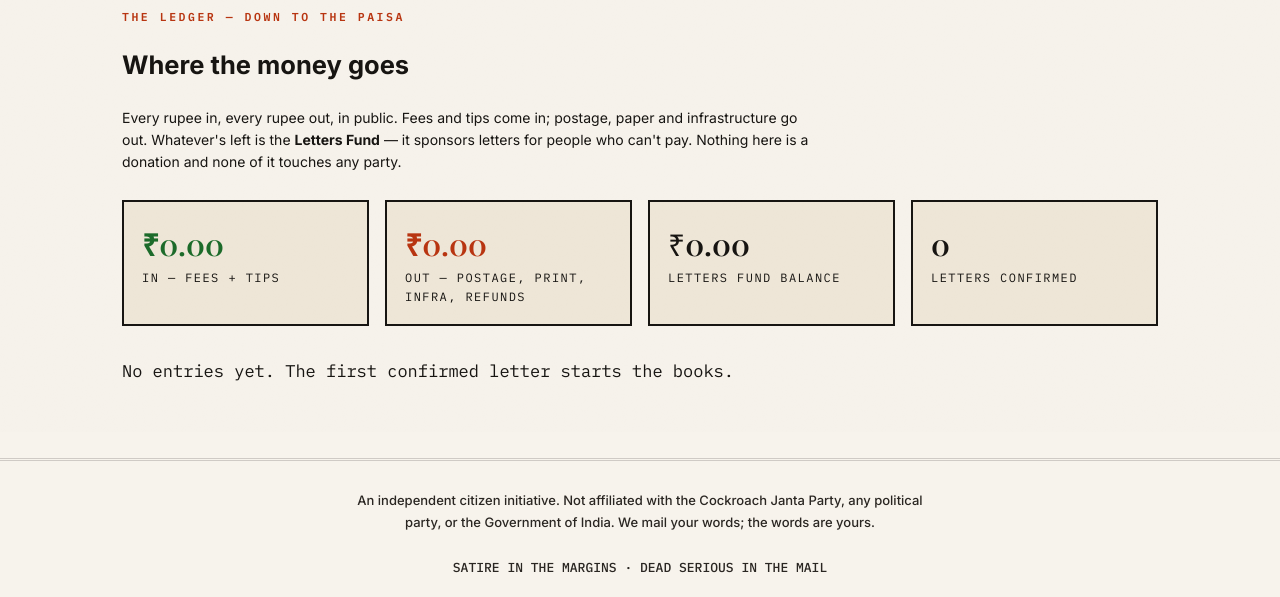
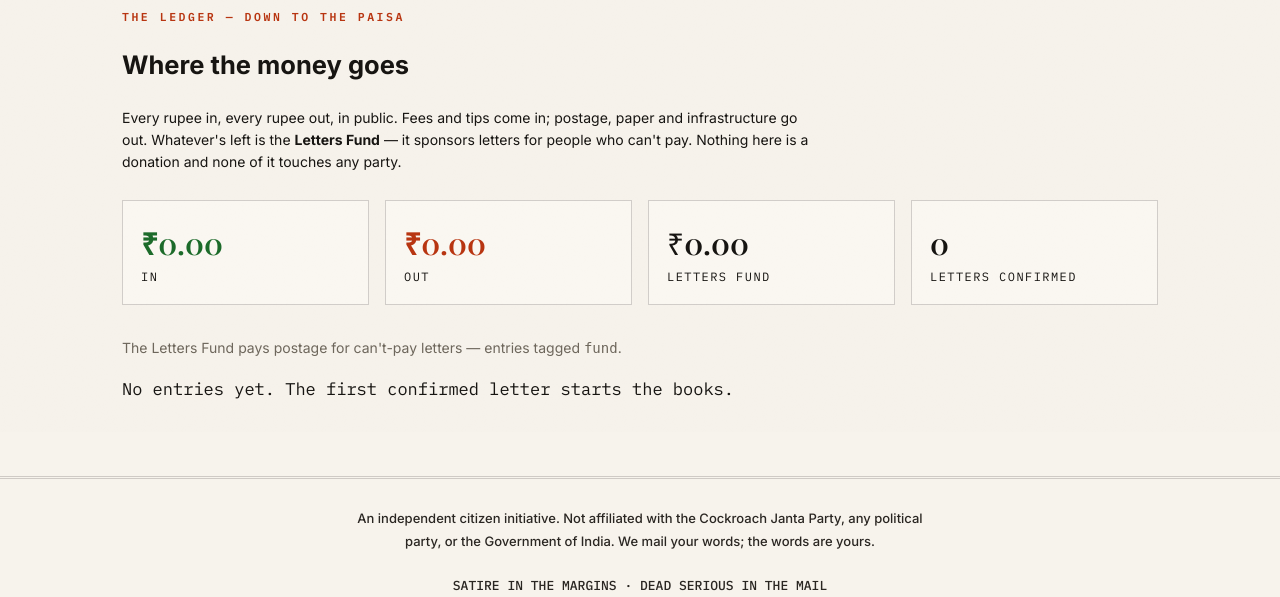
Before and after one commit to owaisnoe/janata-ki-baat, a Flask app: page /ledger in a window 1280 px wide. Shown: the part 368-965 px from the top of the page. Run offline with Flask 3, Linux system fonts and the light colour scheme; data that the repository does not hold is empty; some web fonts are replaced.

Commit message:
redesign: ledger fund card + reskin of remaining pages and admin

```diff
--- a/app/static/css/style.css
+++ b/app/static/css/style.css
@@ -53,9 +53,9 @@ a { color: var(--verm-deep); }
 
 /* --- flashes --- */
 .flashes { max-width: 900px; margin: 18px auto 0; padding: 0 20px; }
-.flash { border: 2px solid var(--ink); padding: 12px 16px; margin-bottom: 10px; font-weight: 500; background: var(--paper-deep); }
-.flash-error { background: #F6D5D5; border-color: var(--verm-deep); }
-.flash-success { background: #DEE9D2; }
+.flash { border: 1px solid var(--hair); padding: 12px 16px; margin-bottom: 10px; font-weight: 500; background: var(--paper-deep); }
+.flash-error { background: #F3DBD3; border-color: var(--verm-deep); }
+.flash-success { background: #E4EAD9; }
 
 /* --- layout helpers --- */
 main { min-height: 55vh; }
@@ -215,9 +215,9 @@ section.band .step p { font-size: 15px; font-weight: 500; line-height: 1.6; colo
 }
 
 /* --- FAQ --- */
-.faq details { border: 2px solid var(--ink); background: var(--paper); margin-bottom: 10px; }
+.faq details { border: 1px solid var(--hair); background: var(--paper); margin-bottom: 10px; }
 .faq summary { cursor: pointer; font-weight: 600; padding: 14px 18px; font-size: 16px; }
-.faq details[open] summary { border-bottom: 2px solid var(--ink); background: var(--paper-deep); }
+.faq details[open] summary { border-bottom: 1px solid var(--hair); background: var(--paper-deep); }
 .faq .answer { padding: 14px 18px; }
 
 /* --- forms --- */
@@ -226,7 +226,7 @@ section.band .step p { font-size: 15px; font-weight: 500; line-height: 1.6; colo
 .field input[type=text], .field input[type=email], .field input[type=tel],
 .field textarea, .field select {
   width: 100%; font-family: inherit; font-size: 16px; color: var(--ink);
-  background: #fffdf6; border: 2px solid var(--ink); padding: 12px 14px;
+  background: #fffdf6; border: 1px solid var(--hair); padding: 12px 14px;
 }
 .field textarea { min-height: 96px; resize: vertical; }
 .field .hint { font-size: 13px; color: var(--ink-soft); margin-top: 4px; }
@@ -367,7 +367,7 @@ section.band .step p { font-size: 15px; font-weight: 500; line-height: 1.6; colo
 
 /* --- ledger --- */
 .ledger-totals { display: grid; grid-template-columns: repeat(auto-fit, minmax(180px, 1fr)); gap: 16px; margin-bottom: 32px; }
-.ledger-card { border: 2px solid var(--ink); background: var(--paper-deep); padding: 18px; }
+.ledger-card { border: 1px solid var(--hair); background: var(--card); padding: 18px; }
 .ledger-card .amt { font-family: 'Playfair Display', serif; font-size: 30px; }
 .ledger-card .lbl { font-family: 'IBM Plex Mono', monospace; font-size: 12px; letter-spacing: .12em; text-transform: uppercase; }
 table.ledger-table, table.admin-table { width: 100%; border-collapse: collapse; font-size: 14.5px; }
@@ -388,14 +388,14 @@ footer p { font-size: 13px; font-weight: 500; color: var(--ink-soft); max-width:
 
 /* --- admin --- */
 .admin-tabs { display: flex; flex-wrap: wrap; gap: 8px; margin-bottom: 22px; }
-.admin-tabs a { font-family: 'IBM Plex Mono', monospace; font-size: 13px; text-decoration: none; color: var(--ink); border: 2px solid var(--ink); padding: 7px 13px; background: var(--paper); }
+.admin-tabs a { font-family: 'IBM Plex Mono', monospace; font-size: 13px; text-decoration: none; color: var(--ink); border: 1px solid var(--hair); padding: 7px 13px; background: var(--paper); }
 .admin-tabs a.active { background: var(--ink); color: var(--paper); }
 .badge { display: inline-block; background: var(--verm-deep); color: var(--paper); font-family: 'IBM Plex Mono', monospace; font-size: 11px; padding: 1px 7px; border-radius: 9px; margin-left: 5px; }
-.flag { background: #F6D5D5; border: 2px solid var(--verm-deep); padding: 10px 14px; font-size: 14px; margin: 10px 0; }
+.flag { background: #F3DBD3; border: 1px solid var(--verm-deep); padding: 10px 14px; font-size: 14px; margin: 10px 0; }
 .admin-actions form { display: inline-block; margin-right: 8px; }
 
 /* --- states / misc --- */
-.full-banner { background: var(--ink-soft); color: var(--paper); border: 3px solid var(--ink); padding: 22px 26px; max-width: 700px; }
+.full-banner { background: var(--ink-soft); color: var(--paper); border: 1.5px solid var(--hair); padding: 22px 26px; max-width: 700px; }
 .center { text-align: center; }
 .small { font-size: 14px; }
 .spacer { height: 18px; }
--- a/app/templates/admin/order.html
+++ b/app/templates/admin/order.html
@@ -4,8 +4,8 @@
 <section class="section" style="max-width:860px">
   <div class="kicker"><a href="{{ url_for('admin.queue') }}">← QUEUE</a> / {{ order.public_code }}</div>
   <h1 style="margin-top:0">{{ order.name }}, {{ order.city }}
-    {% if order.serial_no %}<span style="color:var(--stamp-red)">#{{ order.serial_no }}</span>{% endif %}
-    {% if order.sponsored_request %}<span class="mono" style="color:var(--stamp-red-dark);font-size:0.6em">FUND</span>{% endif %}</h1>
+    {% if order.serial_no %}<span style="color:var(--verm-deep)">#{{ order.serial_no }}</span>{% endif %}
+    {% if order.sponsored_request %}<span class="mono" style="color:var(--verm-deep);font-size:0.6em">FUND</span>{% endif %}</h1>
   <p class="small mono">
     {{ order.status }} · {{ order.tier }} ₹{{ order.amount }} + tip ₹{{ order.tip }}
     · {{ order.email }}{% if order.phone %} · {{ order.phone }}{% endif %}
--- a/app/templates/admin/queue.html
+++ b/app/templates/admin/queue.html
@@ -9,7 +9,7 @@
     slots left today: {{ slots_left() }} ·
     waitlist: {{ waitlist_count }} ·
     fund ₹{{ "%.2f"|format(fund) }}
-    {% if flagged_count %} · <span style="color:var(--stamp-red-dark)">⚑ {{ flagged_count }} flagged for review</span>{% endif %}
+    {% if flagged_count %} · <span style="color:var(--verm-deep)">⚑ {{ flagged_count }} flagged for review</span>{% endif %}
     · <a href="{{ url_for('admin.export_csv') }}">export CSV</a>
     · <a href="{{ url_for('admin.logout') }}">logout</a>
   </p>
--- a/app/templates/ledger.html
+++ b/app/templates/ledger.html
@@ -15,21 +15,24 @@
   <div class="ledger-totals" style="margin-top:26px">
     <div class="ledger-card">
       <div class="amt amt-in">₹{{ "%.2f" | format(totals.get('fee', 0) + totals.get('tip', 0)) }}</div>
-      <div class="lbl">In — fees + tips</div>
+      <div class="lbl">In</div>
     </div>
     <div class="ledger-card">
       <div class="amt amt-out">₹{{ "%.2f" | format((totals.get('postage', 0) + totals.get('print', 0) + totals.get('infra', 0) + totals.get('refund', 0)) | abs) }}</div>
-      <div class="lbl">Out — postage, print, infra, refunds</div>
+      <div class="lbl">Out</div>
     </div>
     <div class="ledger-card">
-      <div class="amt">₹{{ "%.2f" | format(balance) }}</div>
-      <div class="lbl">Letters Fund balance</div>
+      <div class="amt">₹{{ "%.2f" | format(totals.get('tip', 0) + totals.get('fund', 0)) }}</div>
+      <div class="lbl">LETTERS FUND</div>
     </div>
     <div class="ledger-card">
       <div class="amt">{{ "{:,}".format(letters_count()) }}</div>
       <div class="lbl">Letters confirmed</div>
     </div>
   </div>
+  <p class="small" style="margin-top:16px; color:var(--stone)">
+    The Letters Fund pays postage for can't-pay letters — entries tagged <code>fund</code>.
+  </p>
 
   {% if entries %}
   <table class="ledger-table">
--- a/scripts/smoke_test.py
+++ b/scripts/smoke_test.py
@@ -181,6 +181,7 @@ def main():
     # --- ledger totals ---
     r = client.get("/ledger")
     check("ledger shows entries", r.status_code == 200 and code.encode() in r.data)
+    check("ledger fund card", b"LETTERS FUND" in r.data)
 
     # --- moderation flag ---
     form2 = dict(form, email="second@example.com",
```
